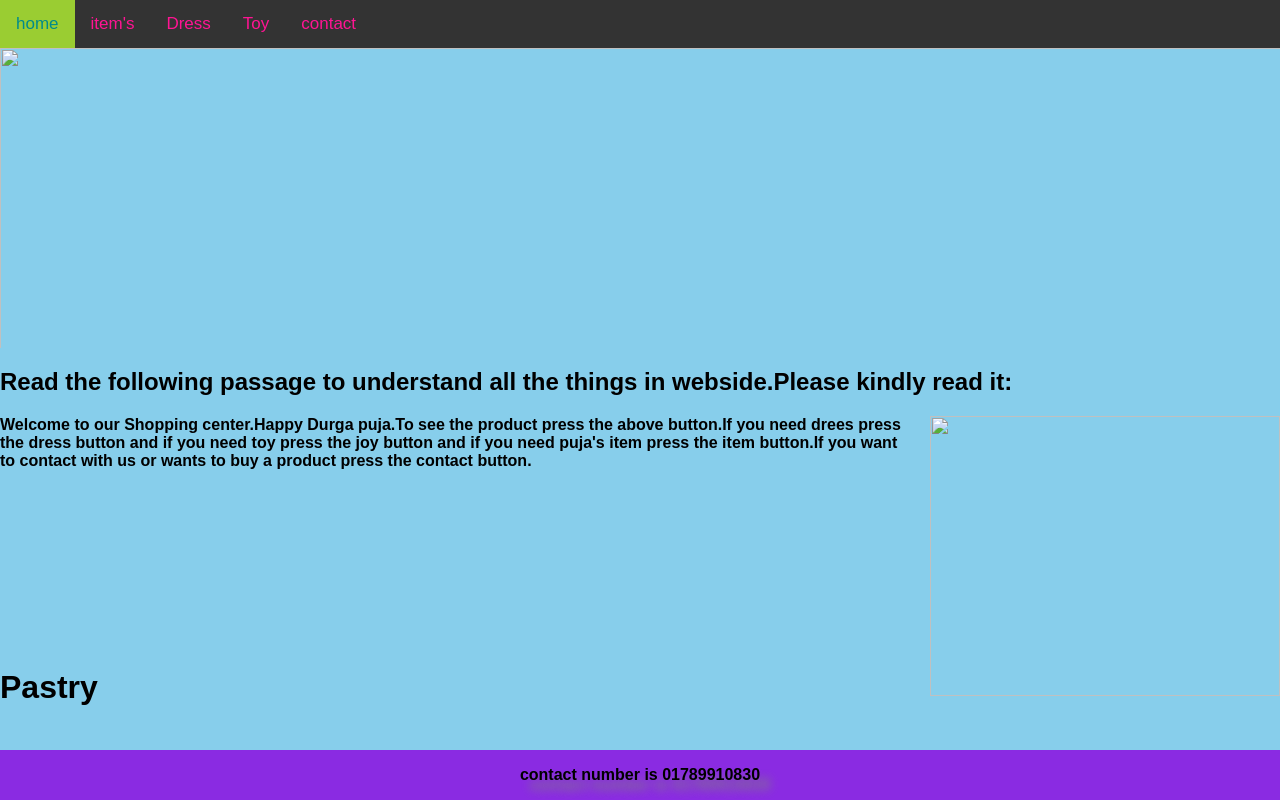
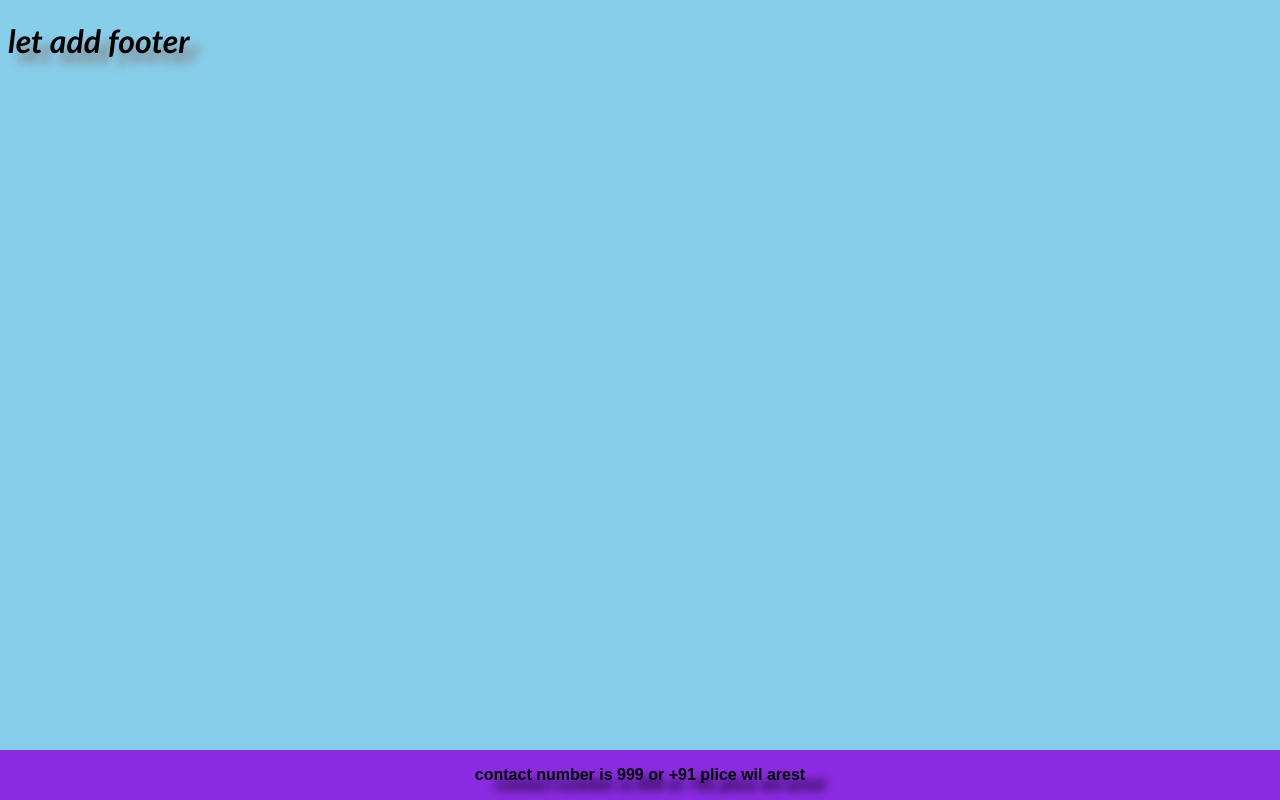
Before and after one commit to SarojSur/WEB-DEV, a plain HTML site: page index.html in a window 1280 px wide. Drawn offline with Linux system fonts and the light colour scheme.

Commit message:
Add files via upload

```diff
--- a/index.html
+++ b/index.html
@@ -2,93 +2,17 @@
 <html lang="en">
 <head>
     <meta charset="UTF-8">
-    <meta name="viewport" content="width=device-width, initial-scale=1.0">
-    <title>Market</title>
+    <meta name="viewport" content="width=, initial-scale=1.0">
+    <title> adding footer</title>
     <style>
-
-
-
-
-
-
-
-
-     body{
+    body{
         background-color: skyblue;
-
-
+        font-family: 'Trebuchet MS', 'Lucida Sans Unicode', 'Lucida Grande', 'Lucida Sans', Arial, sans-serif;
+        font-optical-sizing: auto;
+        font-weight: 600;
+        font-style: italic;
+        text-shadow: 10px 10px 10px gray;
     }
-
-
-      .carousel-container {
-
-
-        height: 300px; /* Adjust based on your image height */
-
-
-display: flex;
-
-justify-content: center;
-
-align-items: center;
-
-
-
-}
-
-
-/* Hide all slides by default */
-
-.myslides {
-
-display: none;
-
-max-height: 100%; /* Ensure images fit within container */
-
-max-width: 100%;
-
-
-
-
-
-
-
-
-
-
-}
-
-
-      body{
-        margin: 0;
-        font-family: Arial, Helvetica, sans-serif;
-      }
-      .topnav{
-        overflow: hidden;
-        background-color: #333;
-      }
-      .topnav a{
-        float: left;
-        color: deeppink;
-        text-align: center;
-        padding: 14px 16px;
-        text-decoration: none;
-        font-size: 17px;
-      }
-      .topnav a:hover{
-        background-color: blueviolet;
-        color: deepskyblue;
-      }
-      .topnav a.active{
-        background-color: yellowgreen;
-        color: darkcyan;
-      }
-
-
-
-
-
-
 
     .footer{
      position: fixed;
@@ -107,27 +31,8 @@ p{
     font-optical-sizing: auto;
     font-weight: 600;
     font-style: normal;
-
+    text-shadow: 20px 10px 10px rgb(0, 0, 0);
 }
-
-
-
-
-
-
-    </style>
-</head>
-<body>
-
-  <div class="topnav">
-      <a class="active" href="index.html">home</a>
-
-      <a href="about.html">item's</a>
-      <a href="contactme.html">Dress</a>
-      <a href="gallery.html">Toy</a>
-      <a href="toy.html">contact</a>
-
-    </div>
 
 
 
@@ -139,92 +44,13 @@ p{
 
 
 
-
-
-
-<div class="carousel-container">
-    <img class="myslides" src="picture 7.jpg" height="900px" width="1600">
-    <img class="myslides" src="durga.jpg" height="120000000000px" width="800">
-    <img class="myslides" src="dress.jpg" height="900px" width="1600">
-
-
-</div>
-
-
-
-    <section>
-<h1>Read the following passage to understand all the things in webside.Please kindly read it:</h1>
-
-<p>
-<img src="Image10.jpg" style="width: 350px;height: 280px ;float: right; margin-left: 20px;  ">
-
-Welcome to our Shopping center.Happy Durga puja.To see the product press the above button.If you need drees press the dress button and if you need toy press the joy button and if you need puja's item press the item button.If you want to contact with us or wants to buy a product press the contact button.
-
-</p>
-
-
-    </section>
-
-    <br><br><br><br><br><br><br><br><br>
-<div>
-<h1>Pastry</h1>
-
-<section>
-<p>
-
-
-
-</p>
-
-</section>
-
-
-
-</div>
-
-
-<div class="footer">
-        <p>contact number is 01789910830</p>
+    </style>
+</head>
+<body>
+    <h1>let add footer</h1>
+    <div class="footer">
+        <p>contact number is 999 or +91 plice wil arest</p>
     </div>
-
-
-
-
-<script>
-var index = 0;
-function carousel(){
- var i;
- var x = document.getElementsByClassName( "myslides");
- for  ( i = 0; i < x.length; i++) {
-   x[i].style.display = "none";
-
-
- }
-
- index++;
-
- if ( index > x.length) {
-    index=1;
- }
-
- x[index-1].style.display= "block"
-
- setTimeout(carousel,2000);
-
-
-
-
-
-
-}
-
-carousel();
-
-
-
-</script>
-
-
 
 </body>
 </html>
```
